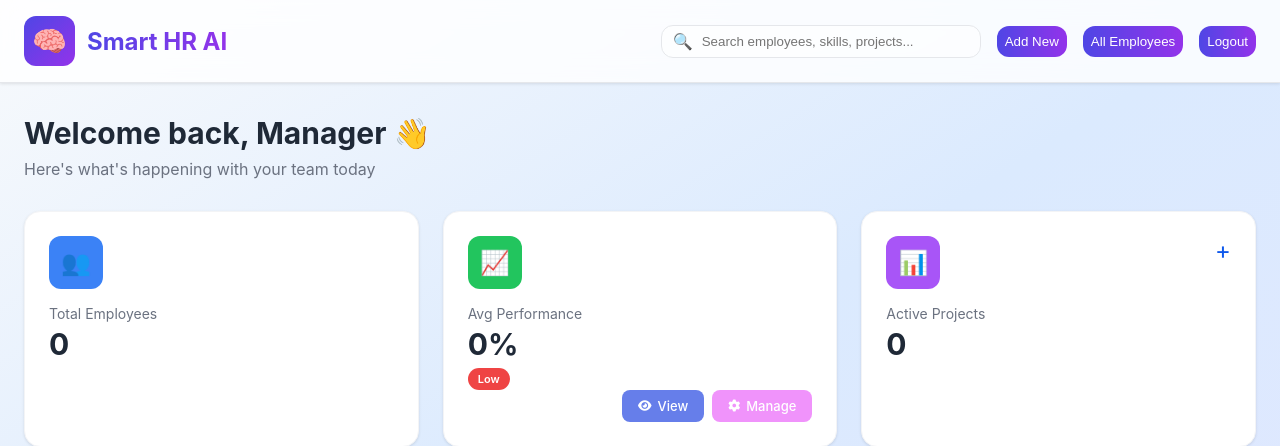
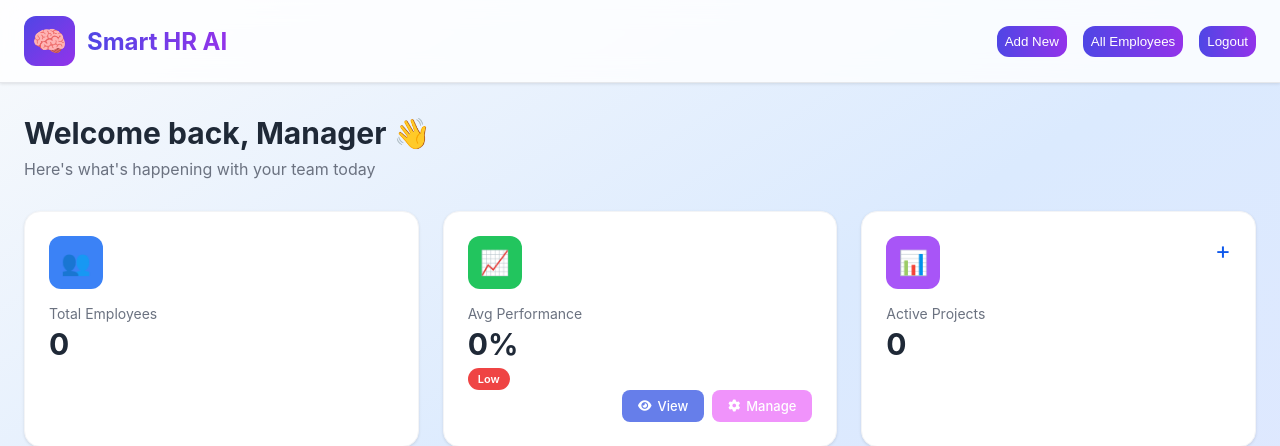
Before and after one commit to vishnusuresh-dev/SmartHR-AI, a Flask app: page /dashboard in a window 1280 px wide. Shown: the top 446 px of the page. Run offline with Flask 3, Linux system fonts and the light colour scheme; the visitor is signed in with stand-in values (Sample User, id 1); some libraries are stand-ins or nearby versions.

Commit message:
dashboard modified

```diff
--- a/templates/app.html
+++ b/templates/app.html
@@ -19,10 +19,6 @@
                 </div>
             </div>
             <div class="header-actions">
-                <div class="search-container">
-                    <span class="search-icon">🔍</span>
-                    <input type="text" class="search-input" placeholder="Search employees, skills, projects..." id="searchInput">
-                </div>
                 <a href="{{ url_for('form') }}">
                     <button class="user-btn new">Add New</button>
                 </a>
```
